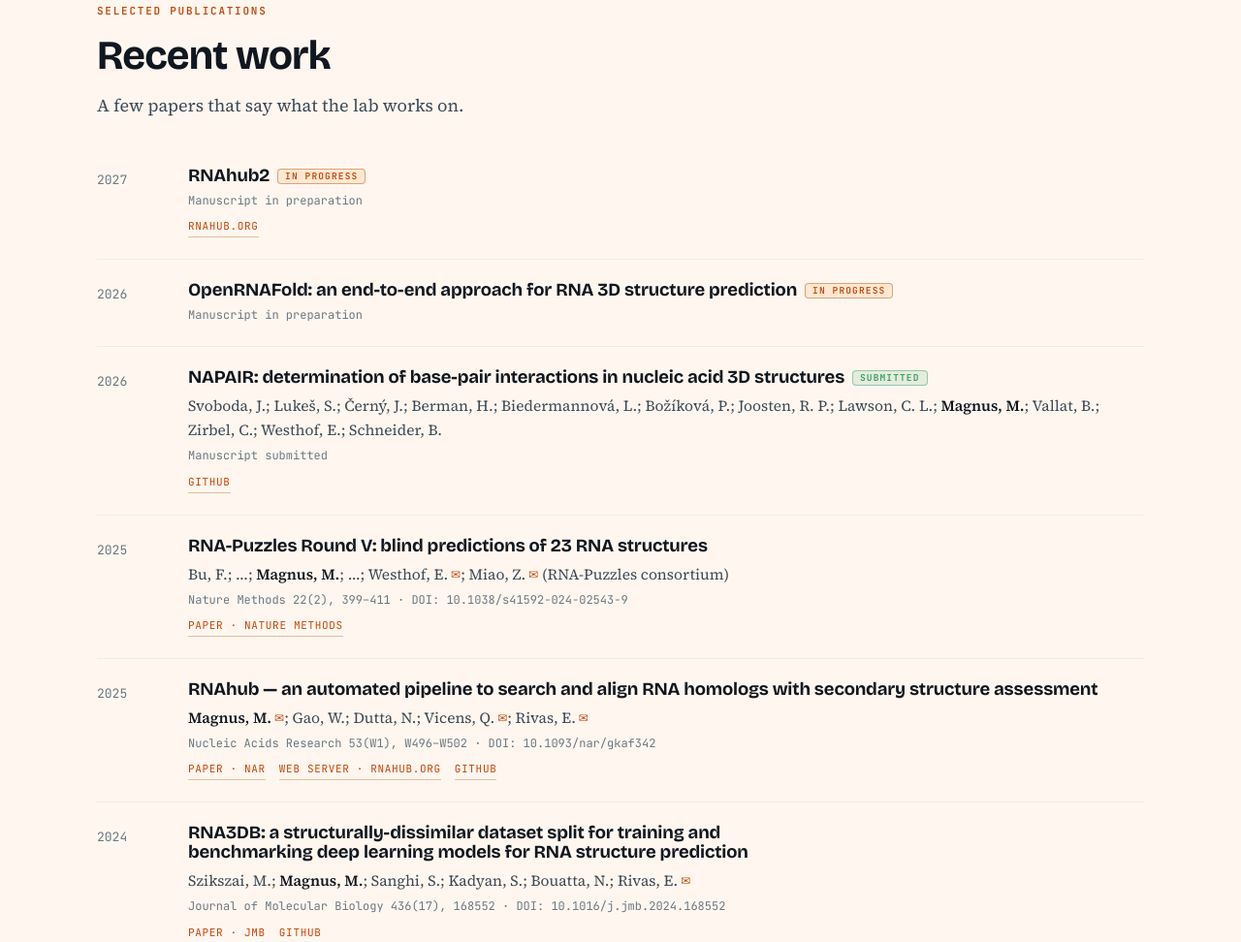
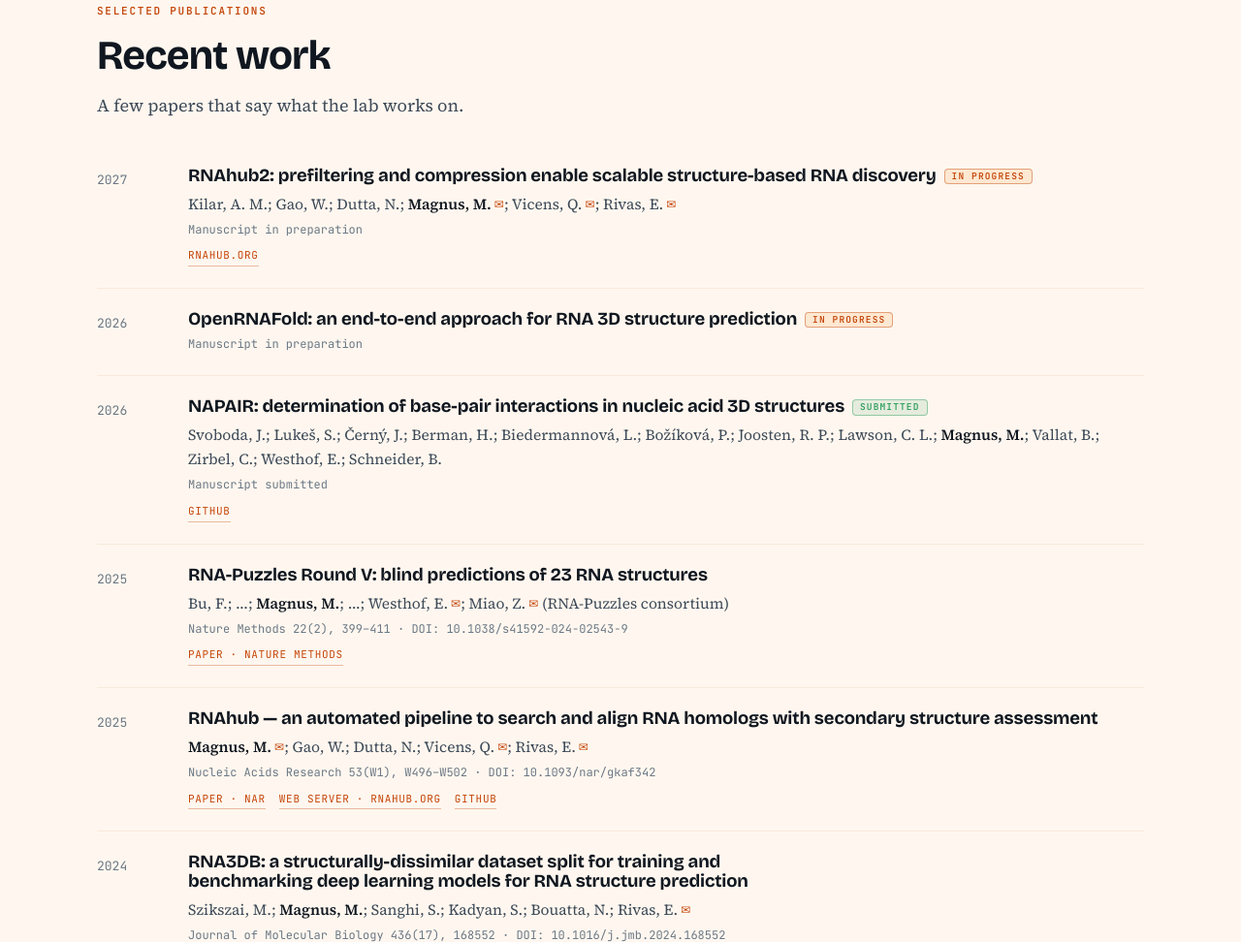
Before and after one commit to mmagnus/magnus-lab, a plain HTML site: page index.html in a window 1280 px wide. Shown: the part 2256-3228 px from the top of the page at 97% size. Drawn offline with nearby package versions, Linux system fonts and the light colour scheme.

Commit message:
Publications: RNAhub2 title and author list
Co-Authored-By: Claude Opus 5 <noreply@anthropic.com>
Claude-Session: https://claude.ai/code/session_01KfdQzr2LBUBBoyVGtKUmaa

```diff
--- a/index.html
+++ b/index.html
@@ -813,7 +813,8 @@ footer{border-top:3px solid var(--accent-2); padding-block:32px; color:var(--ink
         <article class="pub">
           <span class="yr">2027</span>
           <div>
-            <h3>RNAhub2<span class="todo prog">in progress</span></h3>
+            <h3>RNAhub2: prefiltering and compression enable scalable structure-based RNA discovery<span class="todo prog">in progress</span></h3>
+            <p class="authors">Kilar, A. M.; Gao, W.; Dutta, N.; <b>Magnus, M.</b><span class="corr" title="Corresponding author">&#9993;</span>; Vicens, Q.<span class="corr" title="Corresponding author">&#9993;</span>; Rivas, E.<span class="corr" title="Corresponding author">&#9993;</span></p>
             <p class="venue">Manuscript in preparation</p>
             <div class="links"><a rel="noopener" target="_blank" href="https://rnahub.org">rnahub.org</a></div>
           </div>
```
